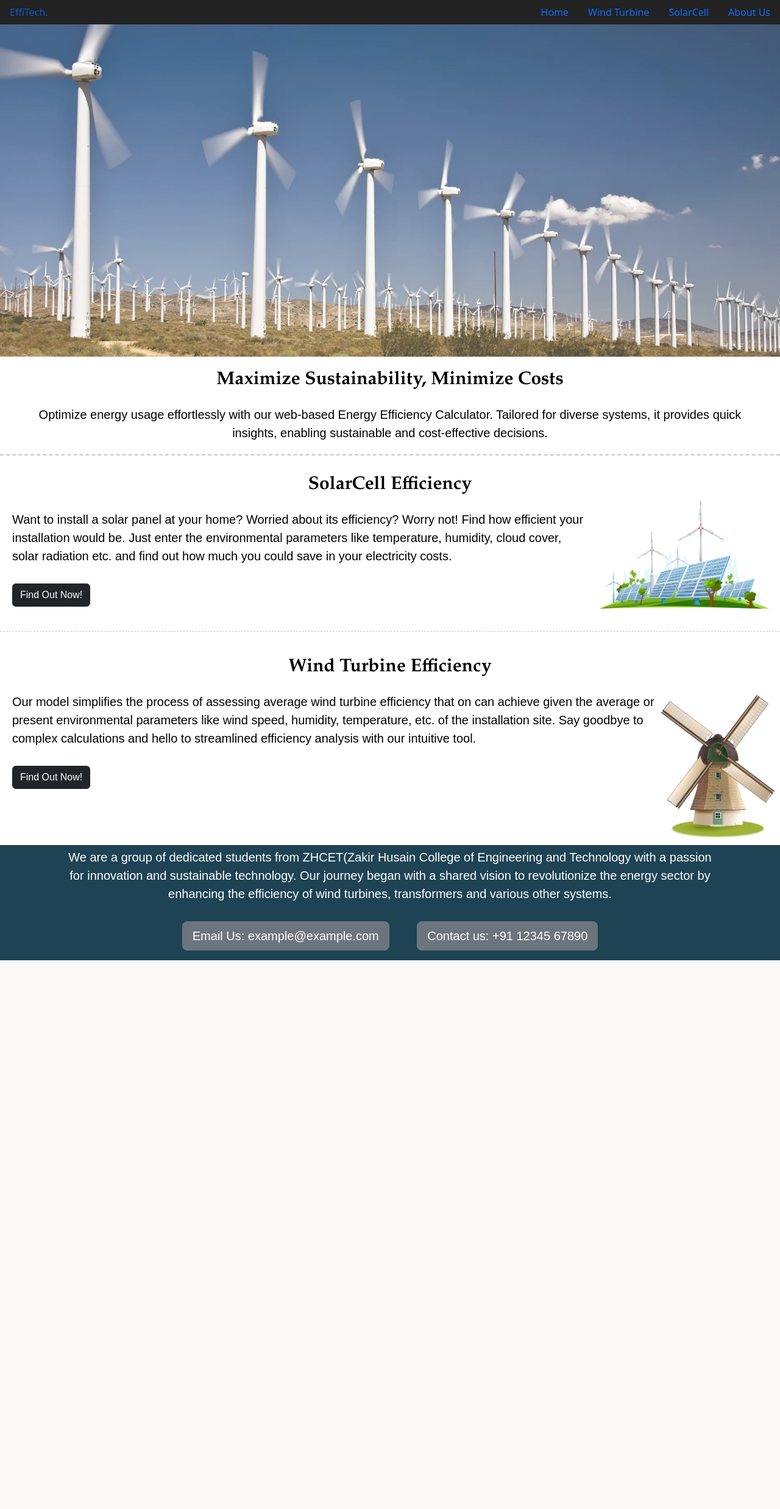
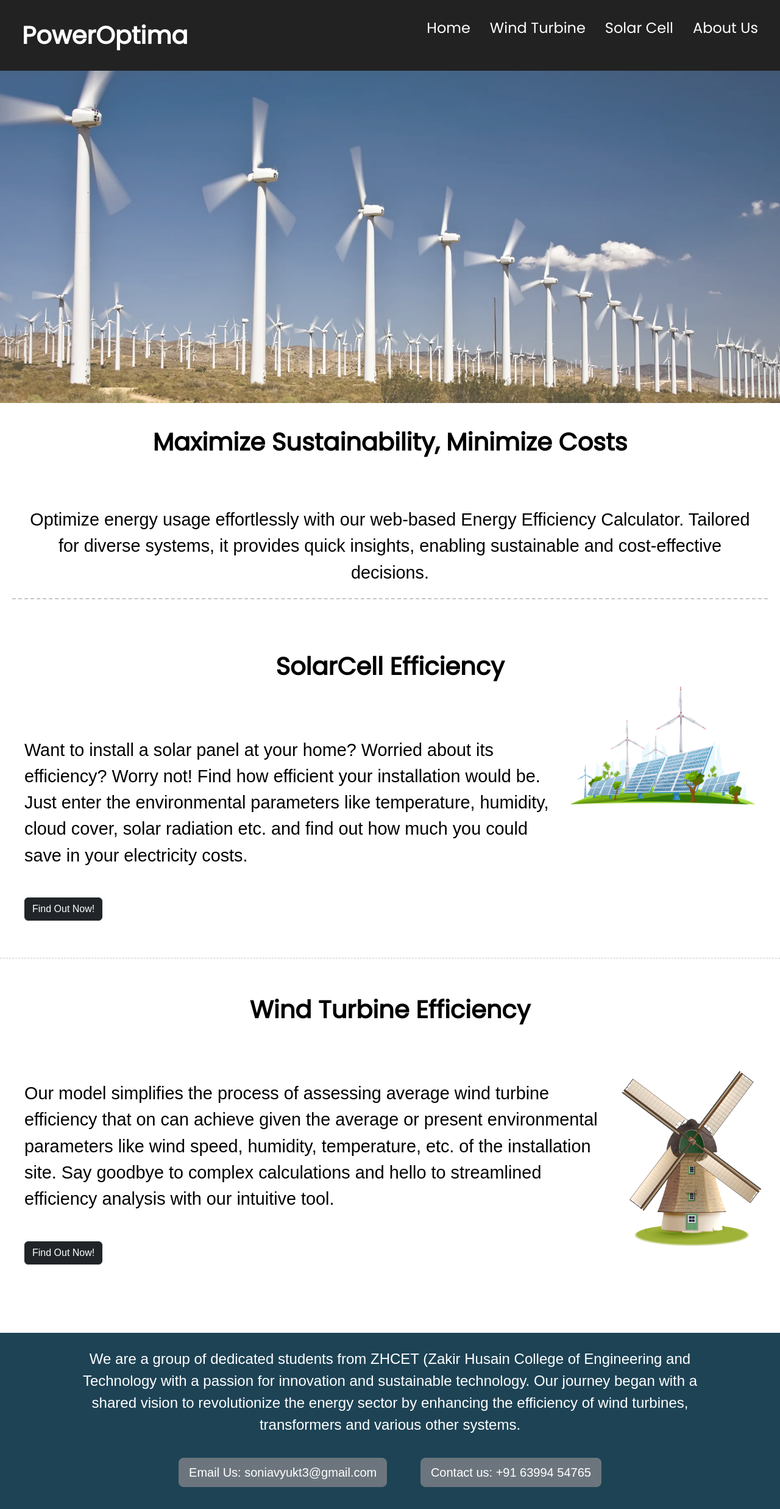
Before and after one commit to avyuktsoni0731/efficalc, a Flask app: page / in a window 1280 px wide. Shown: the whole page at 61% size. Before the commit the page ends 1575 px from the top, so only its background shows below. Run offline with Flask 3, Linux system fonts and the light colour scheme.

Commit message:
project changes

```diff
--- a/templates/index.html
+++ b/templates/index.html
@@ -10,48 +10,72 @@
       integrity="sha384-T3c6CoIi6uLrA9TneNEoa7RxnatzjcDSCmG1MXxSR1GAsXEV/Dwwykc2MPK8M2HN"
       crossorigin="anonymous"
     />
+    <link
+      href="https://fonts.googleapis.com/css2?family=Poppins&display=swap"
+      rel="stylesheet"
+    />
     <style>
       body {
         background-color: #ffffff;
       }
       .nav {
         background-color: #222222;
+        padding: 20px;
       }
-      footer{
-        position:relative;
-        bottom:0;
+      #homepage {
+        font-size: 2.5rem;
+        font-weight: 900;
+      }
+      .nav a {
+        text-decoration: none;
+        font-size: 1.5rem;
+        color: white;
+        font-family: "Poppins", sans-serif;
+      }
+      footer {
+        position: relative;
+        bottom: 0;
         background: #1d4355;
         height: auto;
-        width:100vw;
+        width: 100vw;
         font-family: sans-serif;
-        padding-top:5px;
-        color:#fff;
+        padding-top: 5px;
+        color: #fff;
       }
-    .footer-content{
-        display:flex;
-        align-items:center;
+      .footer-content {
+        display: flex;
+        align-items: center;
         justify-content: center;
         flex-direction: column;
         text-align: center;
       }
-
+      div {
+        padding: 20px;
+      }
     </style>
   </head>
   <body>
     <nav class="nav">
-        <a class="nav-link active" aria-current="page" href="#">EffiTech.</a>
-        <a class="nav-link" href="#" style="margin-left:auto">Home</a>
-        <a class="nav-link" href="#" >Wind Turbine</a>
-        <a class="nav-link" href="#">SolarCell</a>
-        <a class="nav-link" href="#" >About Us</a>
+      <a class="nav-link active" id="homepage" aria-current="page" href="#"
+        >PowerOptima</a
+      >
+      <a class="nav-link" href="#" style="margin-left: auto">Home</a>
+      <a class="nav-link" href="/wind_turbine">Wind Turbine</a>
+      <a class="nav-link" href="/solar_cell">Solar Cell</a>
+      <a class="nav-link" href="#">About Us</a>
     </nav>
-    <img src="img1.jpg" width="100%" style="max-height: 600px" style="margin-top: 0px">
+    <img
+      src="../static/img1.jpg"
+      width="100%"
+      style="max-height: 600px"
+      style="margin-top: 0px"
+    />
 
     <div class="text-center mt-6">
       <h4
         style="
-          font-family: 'Garamond', serif;
-          font-size: 30px;
+          font-family: 'Poppins', sans-serif;
+          font-size: 2.5rem;
           color: #000000;
           font-weight: bold;
           margin-top: 20px;
@@ -64,7 +88,7 @@
       <p
         style="
           font-family: 'Arial', serif;
-          font-size: 20px;
+          font-size: 1.8rem;
           color: #000000;
           margin: 10px 25px 20px;
         "
@@ -73,15 +97,14 @@
         Calculator. Tailored for diverse systems, it provides quick insights,
         enabling sustainable and cost-effective decisions.
       </p>
-        <hr style="border-top: 2px dashed">
+      <hr style="border-top: 2px dashed" />
     </div>
 
     <div class="text-center mt-6">
-
       <h4
         style="
-          font-family: 'Garamond', serif;
-          font-size: 30px;
+          font-family: 'Poppins', sans-serif;
+          font-size: 2.5rem;
           color: #000000;
           font-weight: bold;
           margin-top: 30px;
@@ -89,35 +112,43 @@
       >
         SolarCell Efficiency
       </h4>
-        <img alt="SolarPanel" src="solar.png"  style="float:right; object-fit: fill; min-width: 150px; max-height: 200px" >
-
+      <img
+        alt="SolarPanel"
+        src="../static/solar.png"
+        style="float: right; object-fit: fill; width: 350px"
+      />
     </div>
     <div class="text-justify mt-4">
-            <p style="
+      <p
+        style="
           font-family: 'Arial', serif;
-          font-size: 20px;
+          font-size: 1.8rem;
           color: #000000;
           margin: 20px 20px 0;
-        ">
-                      Want to install a solar panel at your home? Worried about its efficiency?
-                Worry not! Find how efficient your installation would be. Just enter
-                the environmental parameters like temperature, humidity, cloud cover,
-                solar radiation etc. and find out how much you could save in your electricity
-                costs.
-                <br><br><button type="button" class="btn btn-dark">Find Out Now!</button>
+        "
+      >
+        Want to install a solar panel at your home? Worried about its
+        efficiency? Worry not! Find how efficient your installation would be.
+        Just enter the environmental parameters like temperature, humidity,
+        cloud cover, solar radiation etc. and find out how much you could save
+        in your electricity costs.
+        <br /><br /><button type="button" class="btn btn-dark">
+          <a class="nav-link" href="/solar_cell" style="margin-left: auto"
+            >Find Out Now!</a
+          >
+        </button>
       </p>
-
-
     </div>
-    <br><hr style="border-top: 1px dashed"><br>
+    <br />
+    <hr style="border-top: 1px dashed" />
+    <br />
     <div class="text-center mt-6">
       <h4
         style="
-          font-family: 'Garamond', serif;
-          font-size: 30px;
+          font-family: 'Poppins', sans-serif;
+          font-size: 2.5rem;
           color: #000000;
           font-weight: bold;
-
         "
       >
         Wind Turbine Efficiency
@@ -125,42 +156,58 @@
     </div>
 
     <div class="text-justify mt-4">
-            <img alt="Windmill" src="windmill.png" style="float: right; object-fit: fill; min-width: 130px; max-height: 250px;">
+      <img
+        alt="Windmill"
+        src="../static/windmill.png"
+        style="float: right; object-fit: fill; width: 250px"
+      />
 
-        <p style="
+      <p
+        style="
           font-family: 'Arial', serif;
-          font-size: 20px;
+          font-size: 1.8rem;
           color: #000000;
           margin: 20px 20px 20px;
-        ">
+        "
+      >
+        Our model simplifies the process of assessing average wind turbine
+        efficiency that on can achieve given the average or present
+        environmental parameters like wind speed, humidity, temperature, etc. of
+        the installation site. Say goodbye to complex calculations and hello to
+        streamlined efficiency analysis with our intuitive tool.
 
-                Our model simplifies the process of assessing average wind turbine efficiency
-                that on can achieve given the average or present environmental parameters like
-                wind speed, humidity, temperature, etc. of the installation site. Say goodbye to
-                complex calculations and hello to streamlined efficiency analysis with our
-                intuitive tool.
-
-              <br> <br> <button type="button" class="btn btn-dark">Find Out Now!</button>
+        <br />
+        <br />
+        <button type="button" class="btn btn-dark">
+          <a class="nav-link" href="/wind_turbine" style="margin-left: auto"
+            >Find Out Now!</a
+          >
+        </button>
       </p>
-
-
-  </div><br><br><br>
+    </div>
+    <br /><br /><br />
     <footer>
       <div class="footer-content">
-                <p style="
+        <p
+          style="
             font-family: 'Arial', serif;
-                    font-size: 20px;
+            font-size: 1.5rem;
             color: #ffffff;
             margin-left: 100px;
             margin-right: 100px;
-                ">
-                    We are a group of dedicated students from ZHCET(Zakir Husain College of
-                    Engineering and Technology with a passion for innovation and sustainable technology.
-                    Our journey began with a shared vision to revolutionize the energy sector by enhancing the
-                    efficiency of wind turbines, transformers and various other systems.<br><br>
-                    <button type="button" class="btn btn-secondary btn-lg">Email Us: example@example.com</button>&ensp;&ensp;&ensp;&ensp;
-                    <button type="button" class="btn btn-secondary btn-lg">Contact us: +91 12345 67890</button>
-
+          "
+        >
+          We are a group of dedicated students from ZHCET (Zakir Husain College
+          of Engineering and Technology with a passion for innovation and
+          sustainable technology. Our journey began with a shared vision to
+          revolutionize the energy sector by enhancing the efficiency of wind
+          turbines, transformers and various other systems.<br /><br />
+          <button type="button" class="btn btn-secondary btn-lg">
+            Email Us: soniavyukt3@gmail.com</button
+          >&ensp;&ensp;&ensp;&ensp;
+          <button type="button" class="btn btn-secondary btn-lg">
+            Contact us: +91 63994 54765
+          </button>
         </p>
       </div>
     </footer>
```
Also changed, not shown: templates/solar_cell_index.html (+41 -24 lines), templates/wind_turbine_index.html (+33 -18 lines), static/img1.jpg (renamed from templates/img1.jpg), static/solar.png (renamed from templates/solar.png), static/windmill.png (renamed from templates/windmill.png). Lines whose indentation alone changed are shown as unchanged.
